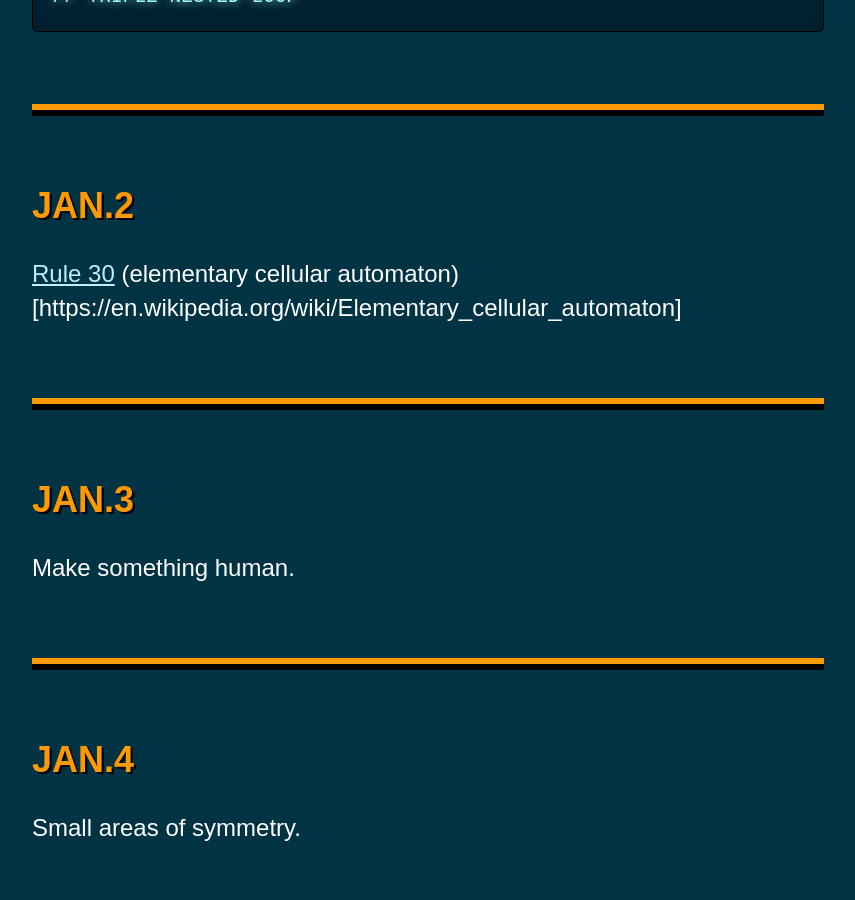
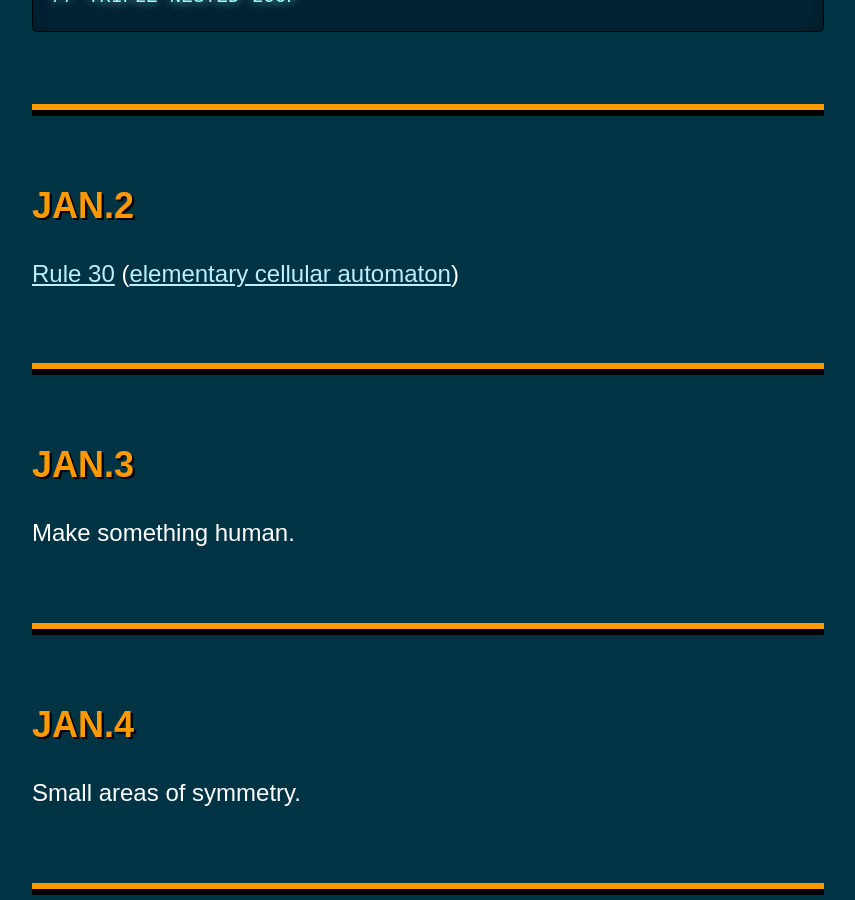
Before and after one commit to genuary2021/genuary2021.github.io, a Jekyll site: the page built from prompts.md, in a window 1280 px wide and 900 px high, scrolled down 480 px. Shown: the whole window, without its empty margins (212-1067 px from the left). Built offline with Jekyll 4.4.1, drawn with Linux system fonts in a browser that asks for light colours; our own code applies the rules of GitHub Pages for plain Markdown files.

Commit message:
Update prompts.md

```diff
--- a/prompts.md
+++ b/prompts.md
@@ -9,7 +9,7 @@
 ---
 ## JAN.2
 
-[Rule 30](https://www.wolframalpha.com/input/?i=rule+30) (elementary cellular automaton)[https://en.wikipedia.org/wiki/Elementary_cellular_automaton]
+[Rule 30](https://www.wolframalpha.com/input/?i=rule+30) ([elementary cellular automaton](https://en.wikipedia.org/wiki/Elementary_cellular_automaton))
 
 ---
 ## JAN.3
```
